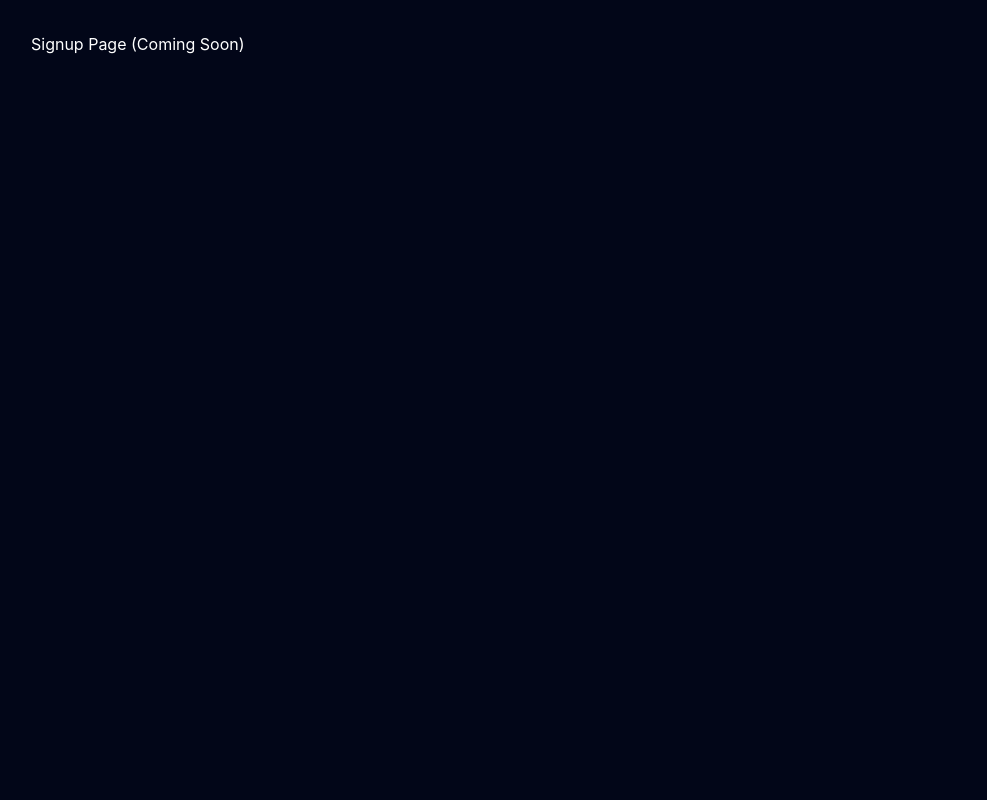
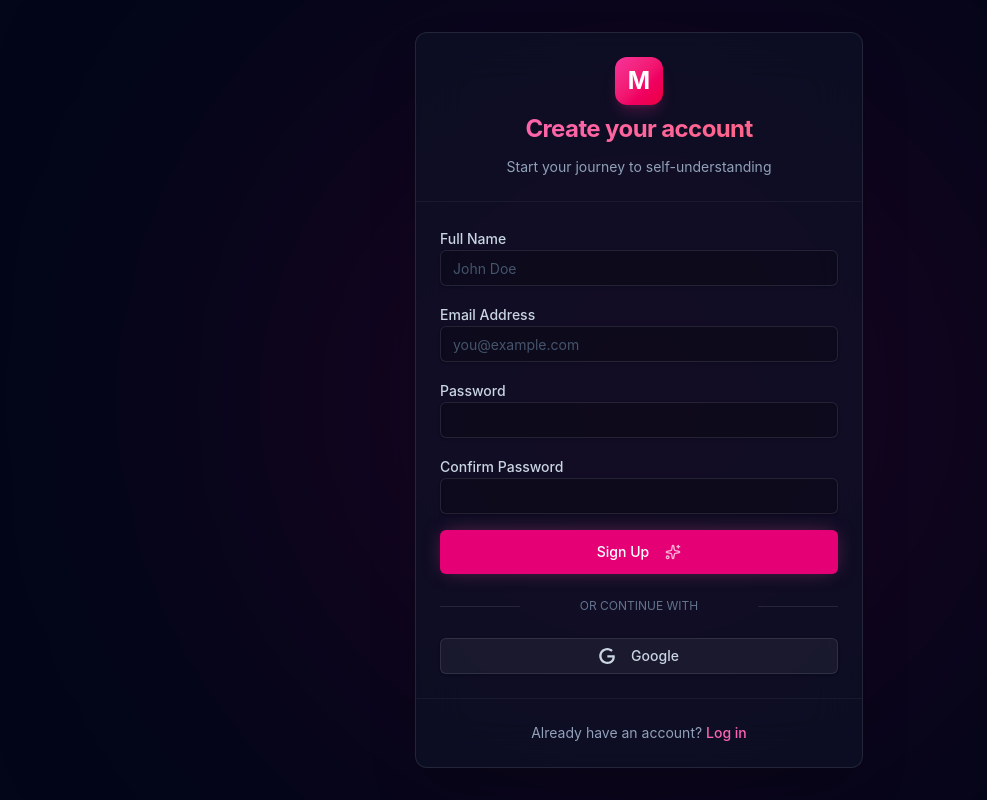
Before and after one commit to narendrapathak684/ManologAI, a React (Vite) app in the folder manologai-f/: page /signup in a window 1280 px wide. Shown: the whole page, without its empty margins (1-988 px from the left). Built offline with nearby package versions, Linux system fonts and the light colour scheme.

Commit message:
created signup page

```diff
--- a/manologai-f/src/App.jsx
+++ b/manologai-f/src/App.jsx
@@ -1,5 +1,6 @@
 import { BrowserRouter, Routes, Route } from "react-router-dom";
 import WelcomePage from "./pages/WelcomePage";
+import SignupPage from "./pages/SignupPage";
 
 function App() {
   return (
@@ -8,7 +9,7 @@ function App() {
         <Route path="/" element={<WelcomePage />} />
         {/* Placeholder routes for the future */}
         <Route path="/login" element={<div className="text-white p-8">Login Page (Coming Soon)</div>} />
-        <Route path="/signup" element={<div className="text-white p-8">Signup Page (Coming Soon)</div>} />
+        <Route path="/signup" element={<SignupPage />} />
         <Route path="/dashboard" element={<div className="text-white p-8">Dashboard (Coming Soon)</div>} />
       </Routes>
     </BrowserRouter>
--- /dev/null
+++ b/manologai-f/src/pages/SignupPage.jsx
@@ -0,0 +1,170 @@
+import { useState } from "react";
+import { Link, useNavigate } from "react-router-dom";
+import { motion } from "framer-motion";
+import { Button } from "@/components/ui/button";
+import { Input } from "@/components/ui/input";
+import { Label } from "@/components/ui/label";
+import { Card, CardHeader, CardTitle, CardDescription, CardContent, CardFooter } from "@/components/ui/card";
+import { Sparkles } from "lucide-react";
+
+export default function SignupPage() {
+  const navigate = useNavigate();
+  const [formData, setFormData] = useState({
+    name: "",
+    email: "",
+    password: "",
+    confirmPassword: ""
+  });
+  const [error, setError] = useState("");
+  const [loading, setLoading] = useState(false);
+
+  const handleChange = (e) => {
+    setFormData({ ...formData, [e.target.name]: e.target.value });
+  };
+
+  const handleSubmit = async (e) => {
+    e.preventDefault();
+    setError("");
+
+    if (formData.password !== formData.confirmPassword) {
+      setError("Passwords do not match");
+      return;
+    }
+
+    setLoading(true);
+
+    // TODO: Hook up with real backend API
+    try {
+      // Simulate API call
+      await new Promise(resolve => setTimeout(resolve, 1500));
+      console.log("Signup data:", formData);
+      navigate("/dashboard");
+    } catch (err) {
+      setError("Failed to create account. Please try again.");
+    } finally {
+      setLoading(false);
+    }
+  };
+
+  return (
+    <div className="min-h-screen relative flex items-center justify-center p-6 text-slate-100 overflow-hidden">
+      {/* Background Gradients */}
+      <div className="absolute top-1/2 left-1/2 -translate-x-1/2 -translate-y-1/2 w-[800px] h-[800px] bg-pink-600/10 blur-[150px] rounded-full pointer-events-none" />
+
+      <motion.div
+        initial={{ opacity: 0, y: 20 }}
+        animate={{ opacity: 1, y: 0 }}
+        transition={{ duration: 0.6 }}
+        className="w-full max-w-md relative z-10"
+      >
+        <Card className="bg-slate-900/50 border-white/10 backdrop-blur-xl shadow-2xl">
+          <CardHeader className="space-y-3 text-center pb-6 border-b border-white/5">
+            <div className="mx-auto w-12 h-12 rounded-xl bg-gradient-to-br from-pink-500 to-rose-600 flex items-center justify-center shadow-lg shadow-pink-500/20 mb-2">
+              <span className="font-bold text-2xl text-white">M</span>
+            </div>
+            <CardTitle className="text-2xl font-bold bg-clip-text text-transparent bg-gradient-to-r from-pink-400 to-rose-400">
+              Create your account
+            </CardTitle>
+            <CardDescription className="text-slate-400">
+              Start your journey to self-understanding
+            </CardDescription>
+          </CardHeader>
+
+          <CardContent className="pt-6">
+            <form onSubmit={handleSubmit} className="space-y-4">
+              {error && (
+                <div className="p-3 rounded-md bg-rose-500/10 border border-rose-500/20 text-rose-400 text-sm text-center">
+                  {error}
+                </div>
+              )}
+
+              <div className="space-y-2">
+                <Label htmlFor="name" className="text-slate-300">Full Name</Label>
+                <Input
+                  id="name"
+                  name="name"
+                  placeholder="John Doe"
+                  required
+                  value={formData.name}
+                  onChange={handleChange}
+                  className="bg-black/20 border-white/10 text-white placeholder:text-slate-600 focus-visible:ring-pink-500"
+                />
+              </div>
+
+              <div className="space-y-2">
+                <Label htmlFor="email" className="text-slate-300">Email Address</Label>
+                <Input
+                  id="email"
+                  name="email"
+                  type="email"
+                  placeholder="you@example.com"
+                  required
+                  value={formData.email}
+                  onChange={handleChange}
+                  className="bg-black/20 border-white/10 text-white placeholder:text-slate-600 focus-visible:ring-pink-500"
+                />
+              </div>
+
+              <div className="space-y-2">
+                <Label htmlFor="password" className="text-slate-300">Password</Label>
+                <Input
+                  id="password"
+                  name="password"
+                  type="password"
+                  required
+                  value={formData.password}
+                  onChange={handleChange}
+                  className="bg-black/20 border-white/10 text-white focus-visible:ring-pink-500"
+                />
+              </div>
+
+              <div className="space-y-2">
+                <Label htmlFor="confirmPassword" className="text-slate-300">Confirm Password</Label>
+                <Input
+                  id="confirmPassword"
+                  name="confirmPassword"
+                  type="password"
+                  required
+                  value={formData.confirmPassword}
+                  onChange={handleChange}
+                  className="bg-black/20 border-white/10 text-white focus-visible:ring-pink-500"
+                />
+              </div>
+
+              <Button
+                type="submit"
+                className="w-full bg-pink-600 hover:bg-pink-500 text-white h-11 shadow-[0_0_20px_-5px_rgba(236,72,153,0.5)] transition-all"
+                disabled={loading}
+              >
+                {loading ? "Creating account..." : "Sign Up"}
+                {!loading && <Sparkles className="w-4 h-4 ml-2 opacity-70" />}
+              </Button>
+            </form>
+
+            <div className="mt-6 flex items-center justify-between">
+              <span className="w-1/5 border-b border-white/10"></span>
+              <span className="text-xs text-center text-slate-500 uppercase">or continue with</span>
+              <span className="w-1/5 border-b border-white/10"></span>
+            </div>
+
+            <Button variant="outline" className="w-full mt-6 bg-white/5 border-white/10 hover:bg-white/10 text-slate-300">
+              <svg className="w-5 h-5 mr-2" viewBox="0 0 24 24" fill="currentColor">
+                <path d="M12.48 10.92v3.28h7.84c-.24 1.84-.853 3.187-1.787 4.133-1.147 1.147-2.933 2.4-6.053 2.4-4.827 0-8.6-3.893-8.6-8.72s3.773-8.72 8.6-8.72c2.6 0 4.507 1.027 5.907 2.347l2.307-2.307C18.747 1.44 16.133 0 12.48 0 5.867 0 .307 5.387.307 12s5.56 12 12.173 12c3.573 0 6.267-1.173 8.373-3.36 2.16-2.16 2.84-5.213 2.84-7.667 0-.76-.053-1.467-.173-2.053H12.48z" />
+              </svg>
+              Google
+            </Button>
+          </CardContent>
+
+          <CardFooter className="flex justify-center border-t border-white/5 pt-6 pb-6">
+            <p className="text-sm text-slate-400">
+              Already have an account?{" "}
+              <Link to="/login" className="text-pink-400 hover:text-pink-300 font-medium transition-colors">
+                Log in
+              </Link>
+            </p>
+          </CardFooter>
+        </Card>
+      </motion.div>
+    </div>
+  );
+}
--- a/manologai-f/src/pages/WelcomePage.jsx
+++ b/manologai-f/src/pages/WelcomePage.jsx
@@ -1,5 +1,5 @@
 import { motion } from "framer-motion";
-import { Link } from "react-router-dom";
+import { Link, useNavigate } from "react-router-dom";
 import {
   BookOpen,
   PieChart,
@@ -121,6 +121,7 @@ const itemVariants = {
 };
 
 export default function WelcomePage() {
+  const navigate = useNavigate();
   return (
     <div className="min-h-screen relative overflow-hidden text-slate-100 flex flex-col">
       {/* Background Gradients */}
```
